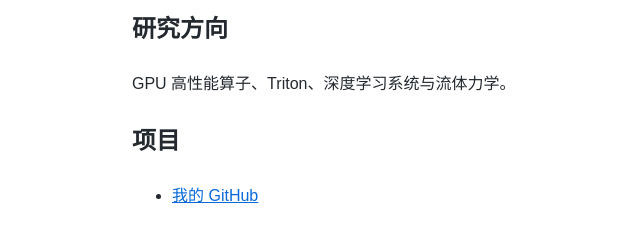
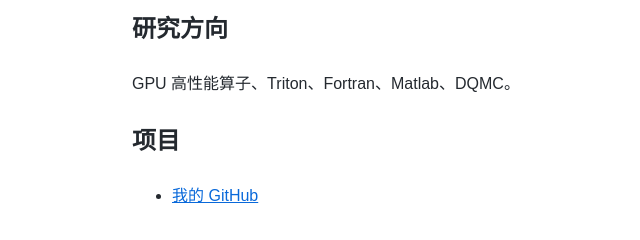
Before and after one commit to huangyiqun/huangyiqun.github.io, a plain HTML site: page index.html in a window 1280 px wide. Shown: the part 194-434 px from the top of the page, 108-748 px from the left. Drawn offline with Linux system fonts and the light colour scheme.

Commit message:
Update title and research direction in index.html

```diff
--- a/index.html
+++ b/index.html
@@ -3,7 +3,7 @@
 <head>
     <meta charset="UTF-8">
     <meta name="viewport" content="width=device-width, initial-scale=1.0">
-    <title>黄轶群的个人主页</title>
+    <title>HuangYiQun的个人主页</title>
 
     <style>
         body {
@@ -32,7 +32,7 @@
     <p>欢迎来到我的个人主页。</p>
 
     <h2>研究方向</h2>
-    <p>GPU 高性能算子、Triton、深度学习系统与流体力学。</p>
+    <p>GPU 高性能算子、Triton、Fortran、Matlab、DQMC。</p>
 
     <h2>项目</h2>
     <ul>
```
